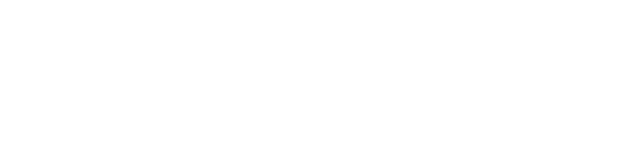
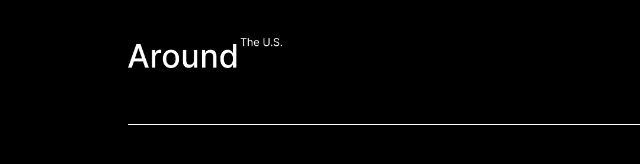
Before and after one commit to DamballahWedo99/web_project_around, a plain HTML site: page index.html in a window 1280 px wide. Shown: the whole page, without its empty margins (0-640 px from the left). Drawn offline with Linux system fonts and the light colour scheme.

Commit message:
crea header

```diff
--- /dev/null
+++ b/blocks/header.css
@@ -0,0 +1,9 @@
+.header__container {
+  display: flex;
+  padding-bottom: 7vh;
+  border-bottom: 0.02vw solid #fff;
+}
+
+.header__image {
+  width: 15%;
+}
--- /dev/null
+++ b/blocks/page.css
@@ -0,0 +1,14 @@
+.page {
+  background-color: #000;
+  margin: 0;
+  padding: 3% 10%;
+}
+
+h1,
+h2,
+h3,
+h4,
+p,
+span {
+  margin: 0;
+}
--- a/index.html
+++ b/index.html
@@ -14,8 +14,18 @@
   <link rel="stylesheet" href="./pages/index.css">
 </head>
 
-<body>
+<body class="page">
+  <header class="header">
+    <div class="header__container">
+      <img class="header__image" src="./images/Logo.png" alt="Logo de Around the U.S.">
+    </div>
+  </header>
 
+  <main class="content">
+  </main>
+
+  <footer class="footer">
+  </footer>
 </body>
 
 </html>
--- a/pages/index.css
+++ b/pages/index.css
@@ -0,0 +1,2 @@
+@import url("../blocks/page.css");
+@import url("../blocks/header.css");
```
Also changed, not shown: images/Logo.png (added).
